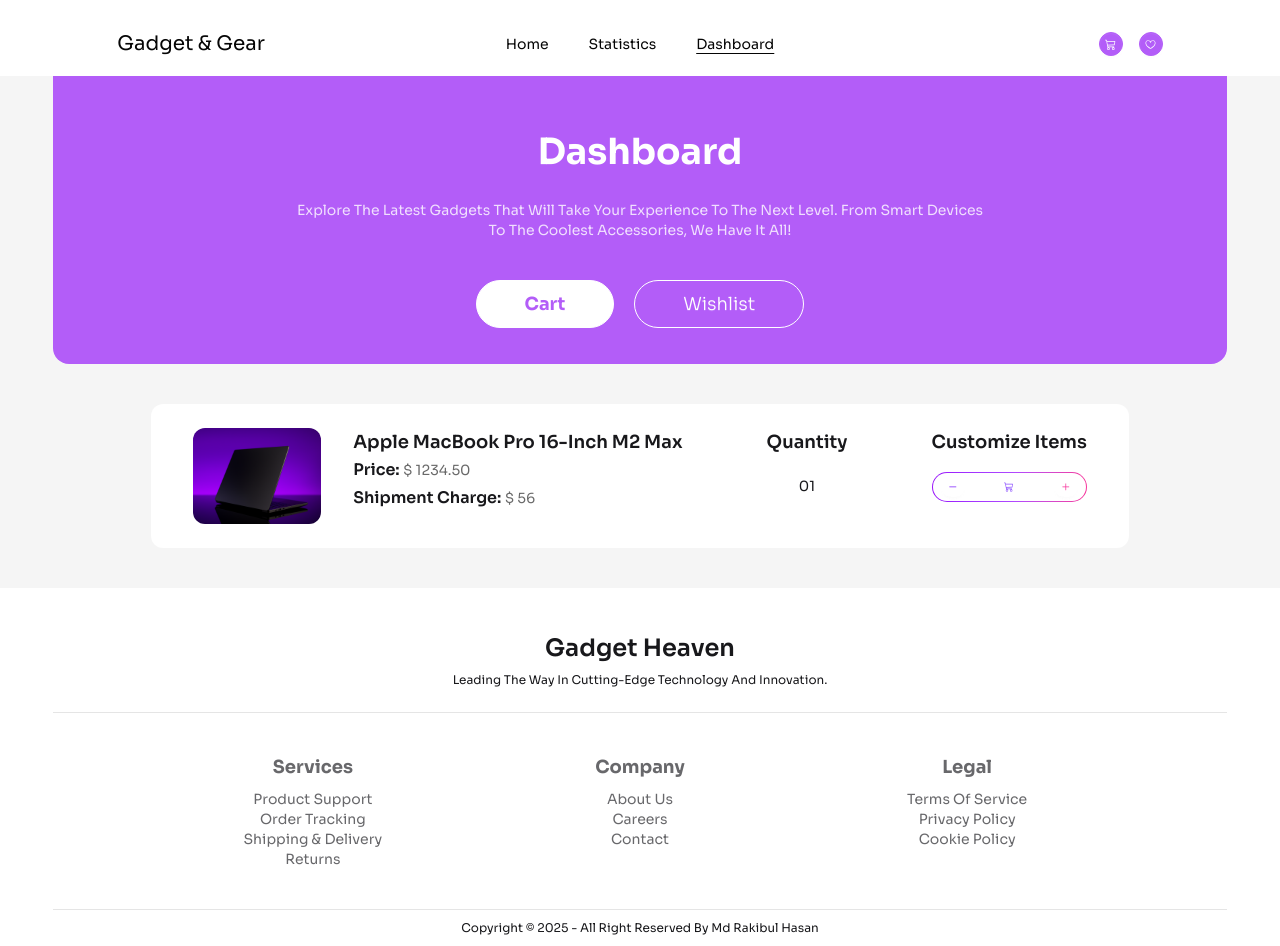
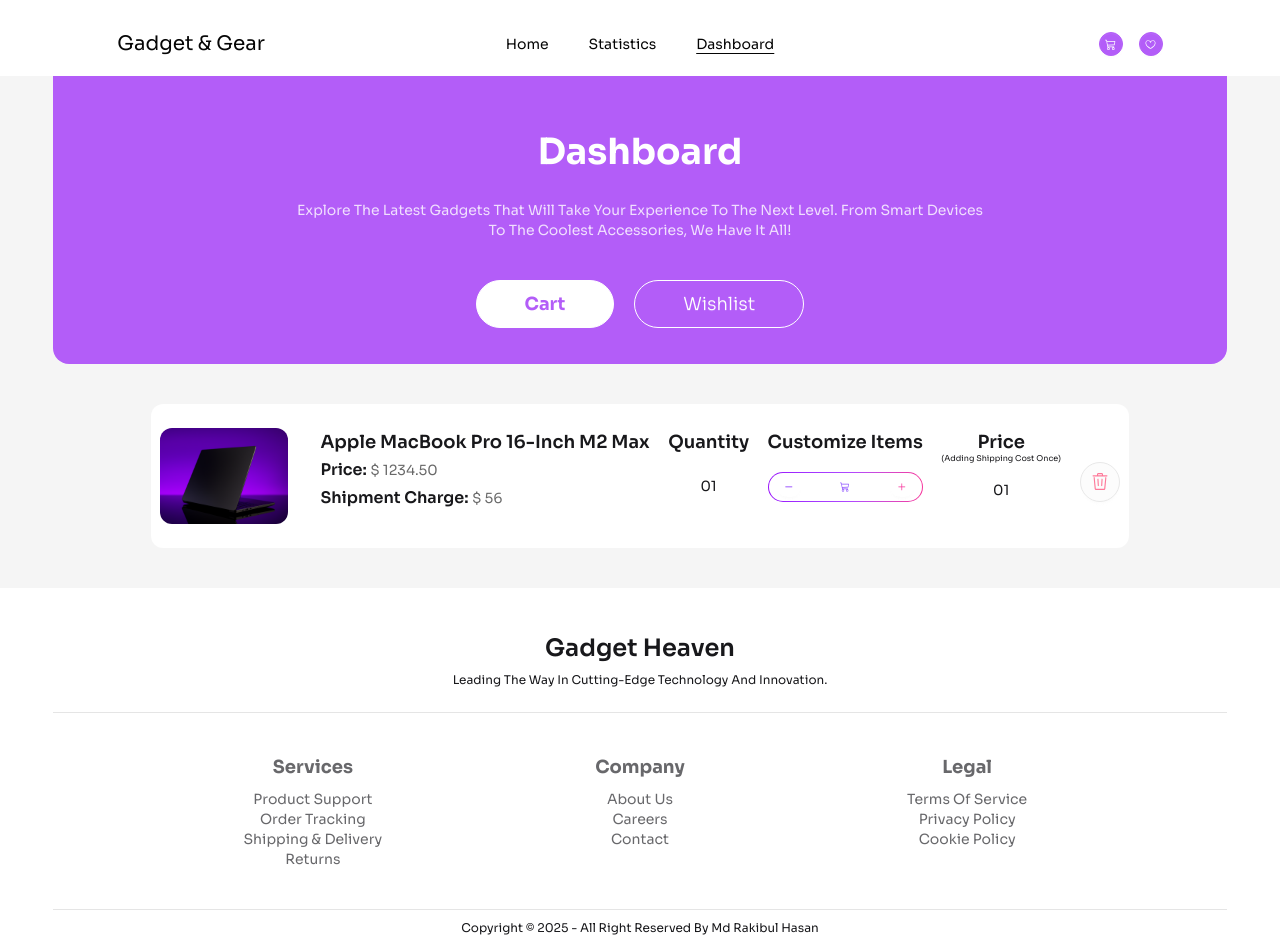
Before and after one commit to rakib-hasan-78/shopping-cart, a React (Vite) app: page /dashboard in a window 1280 px wide. Built offline with nearby package versions, Linux system fonts and the light colour scheme.

Commit message:
dynamic card for cart & wishlist completed

```diff
--- a/src/components/SelectedItems/SelectedItems.jsx
+++ b/src/components/SelectedItems/SelectedItems.jsx
@@ -3,12 +3,13 @@ import { useLoaderData } from 'react-router-dom';
 import im from '../../assets/hero.png';
 import { AiOutlineMinus, AiOutlinePlus } from 'react-icons/ai';
 import { BsCart3 } from 'react-icons/bs';
+import { GoTrash } from "react-icons/go";
 const SelectedItems = ({selectedContent}) => {
     const product = useLoaderData();
     const {product_title, product_image, price, shipping_charge} = product;
     return (
         <div
-        className='w-10/12 py-6 h-auto bg-project-white rounded-xl flex items-center justify-around'
+        className={`w-10/12 py-6 px-0 h-auto bg-project-white rounded-xl flex items-center ${selectedContent==='cart'?'justify-around' : 'justify-between px-4' } `}
         >
             {/* product image */}
             <div className='w-auto h-24 flex items-start space-x-8'>
@@ -20,11 +21,19 @@ const SelectedItems = ({selectedContent}) => {
                 </div>
             </div>
             {/* product quantity */}
+            {
+              selectedContent==='cart' &&(
                  <div className='flex items-center justify-start flex-col h-24 space-y-5'>
                 <h5 className='text-lg font-semibold'>quantity</h5>
                 <h6 className='text-sm'>01</h6>
                 </div>
-            {/* action button based on logic */}
+              )
+            }
+            {/* action button based on logic = cart */}
+            {
+
+                selectedContent==='cart' &&(
+
                 <div className='h-24 flex flex-col items-center justify-start space-y-4'>
                     <h5 className='text-lg font-semibold'>customize items</h5>
                     <div className='btn-gradient-border p-[1px] w-full'>
@@ -55,7 +64,47 @@ const SelectedItems = ({selectedContent}) => {
                         </div>
                     </div>
                 </div>
-            {/*  */}
+                )
+            }
+
+            {/* action button based on logic = wishlist */}
+            {
+
+                selectedContent==='wishlist' &&(
+                    <div className='h-24 flex flex-col items-center justify-start space-y-4'>
+                        <h5 className='text-lg font-semibold'>Add to cart</h5>
+                        <button
+                        className='btn btn-block bg-project-violet text-project-white rounded-3xl font-light delay-150 transition-all hover:font-bold hover:bg-project-violet/90 shadow-none'
+                        >
+                        add to cart
+                        </button>
+                    </div>
+                )
+            }
+            {/* cart items' price */}
+            {
+                selectedContent==='cart' &&(
+                    <div className='h-24 flex flex-col items-center justify-start space-y-2'>
+                        <div className='flex flex-col items-center justify-center -space-y-3'>
+                        <h6 className='text-lg font-semibold'>price</h6>
+                        <span
+                        className='text-[8px]'
+                        >(adding shipping cost once)</span>
+                        </div>
+                        <h6 className='text-sm'>01</h6>
+                    </div>
+                )
+            }
+            {/* remove button */}
+            <div className="h-24 flex flex-col items-center justify-center pt-3">
+                <button
+                className="btn btn-circle bg-project-black/1 delay-150 transition-all ease-in-out hover:bg-project-black/15 text-rose-500/60 hover:text-rose-500/90"
+                >
+                <GoTrash
+                className='font-extrabold text-lg'
+                 />
+                </button>
+            </div>
         </div>
     );
 };
```
Lines whose indentation alone changed are shown as unchanged.
